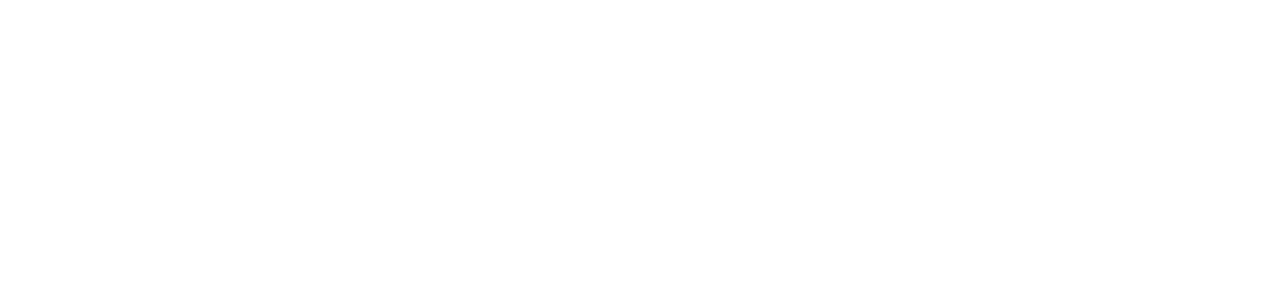
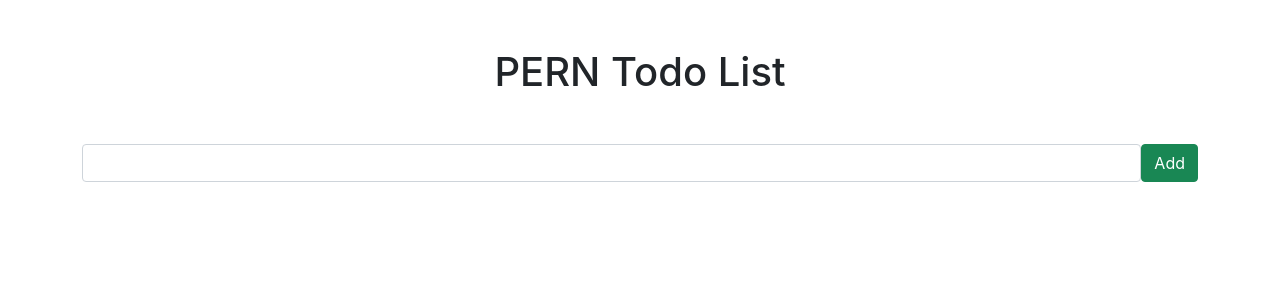
Before and after one commit to shehanblast/PERN---Todo, a React (Create React App) app in the folder client/: page / in a window 1280 px wide. Shown: the top 300 px of the page. Built offline with nearby package versions, Linux system fonts and the light colour scheme.

Commit message:
Built the input Todo component

```diff
--- a/client/src/App.js
+++ b/client/src/App.js
@@ -1,9 +1,16 @@
 import React,{Fragment} from "react";
 import './App.css';
 
+//components
+import InputTodo from "./components/InputTodo";
+
 function App() {
   return (
-      <Fragment></Fragment>
+      <Fragment>
+          <div className="container">
+              <InputTodo/>
+          </div>
+      </Fragment>
   );
 }
 
--- a/client/src/components/InputTodo.js
+++ b/client/src/components/InputTodo.js
@@ -0,0 +1,44 @@
+import React, {Fragment, useState} from "react";
+
+const InputTodo = () =>{
+
+    const [description, setDescription] = useState("");
+
+    console.log(description);
+
+    const onSubmitForm = async e => {
+        //stopping from restarting
+        e.preventDefault();
+
+        try {
+            const body = { description };
+            //header - type of data
+            //body - what is sending
+            const response = await fetch("http://localhost:5000/todos",
+                {
+                    method: "POST",
+                    headers: {"Content-Type":"application/json"},
+                    body: JSON.stringify(body)
+                });
+            console.log(response);
+        }catch (err){
+            console.log(err.message());
+        }
+    }
+
+    return(
+        <Fragment>
+            <h1 className="text-center mt-5">PERN Todo List</h1>
+        <form className="d-flex mt-5" onSubmit={onSubmitForm}>
+            <input type="text"
+                   className="form-control"
+                   value={description}
+                   onChange={e => setDescription(e.target.value)}/>
+            <button className="btn btn-success">Add</button>
+        </form>
+        </Fragment>
+    );
+
+}
+
+export default InputTodo;
```
